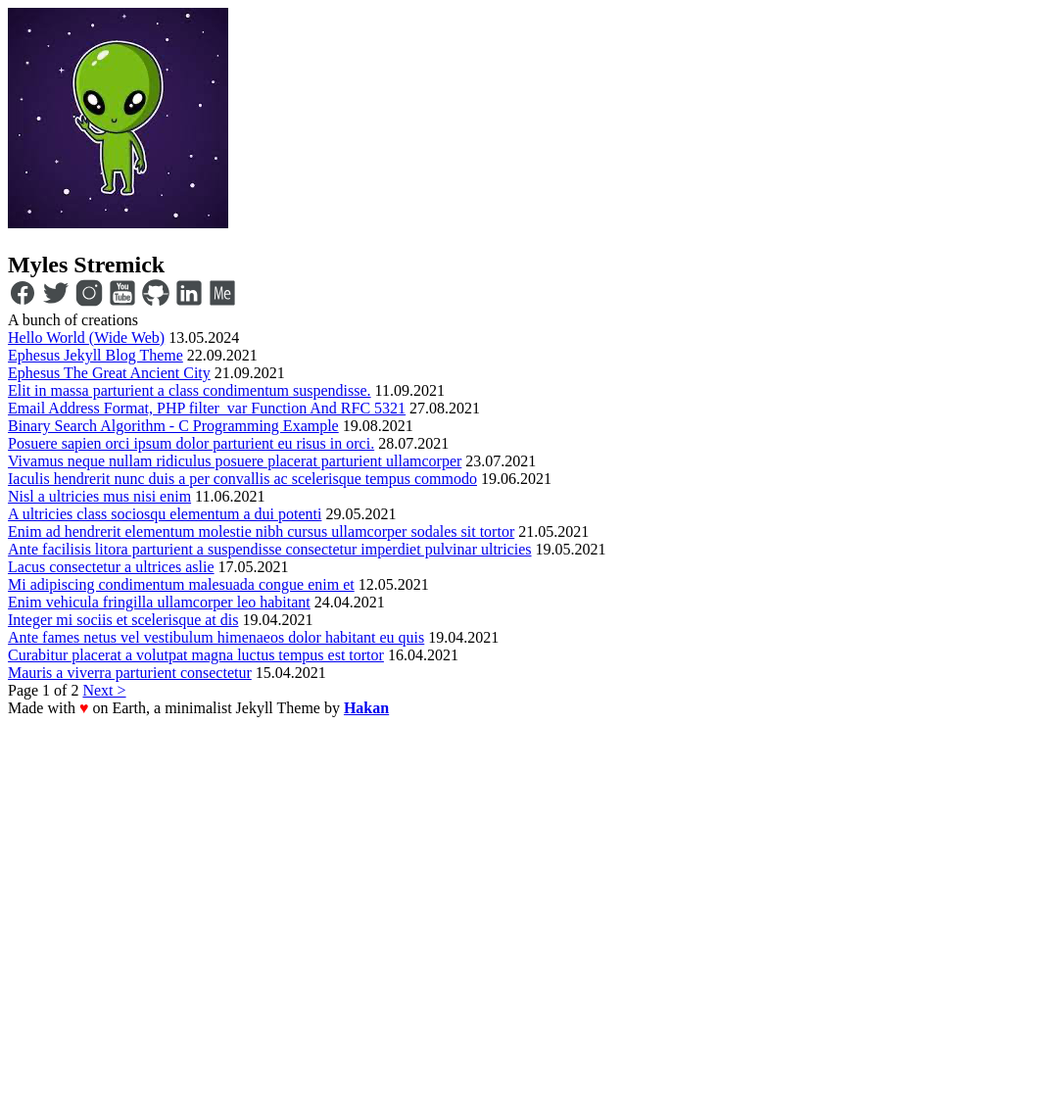
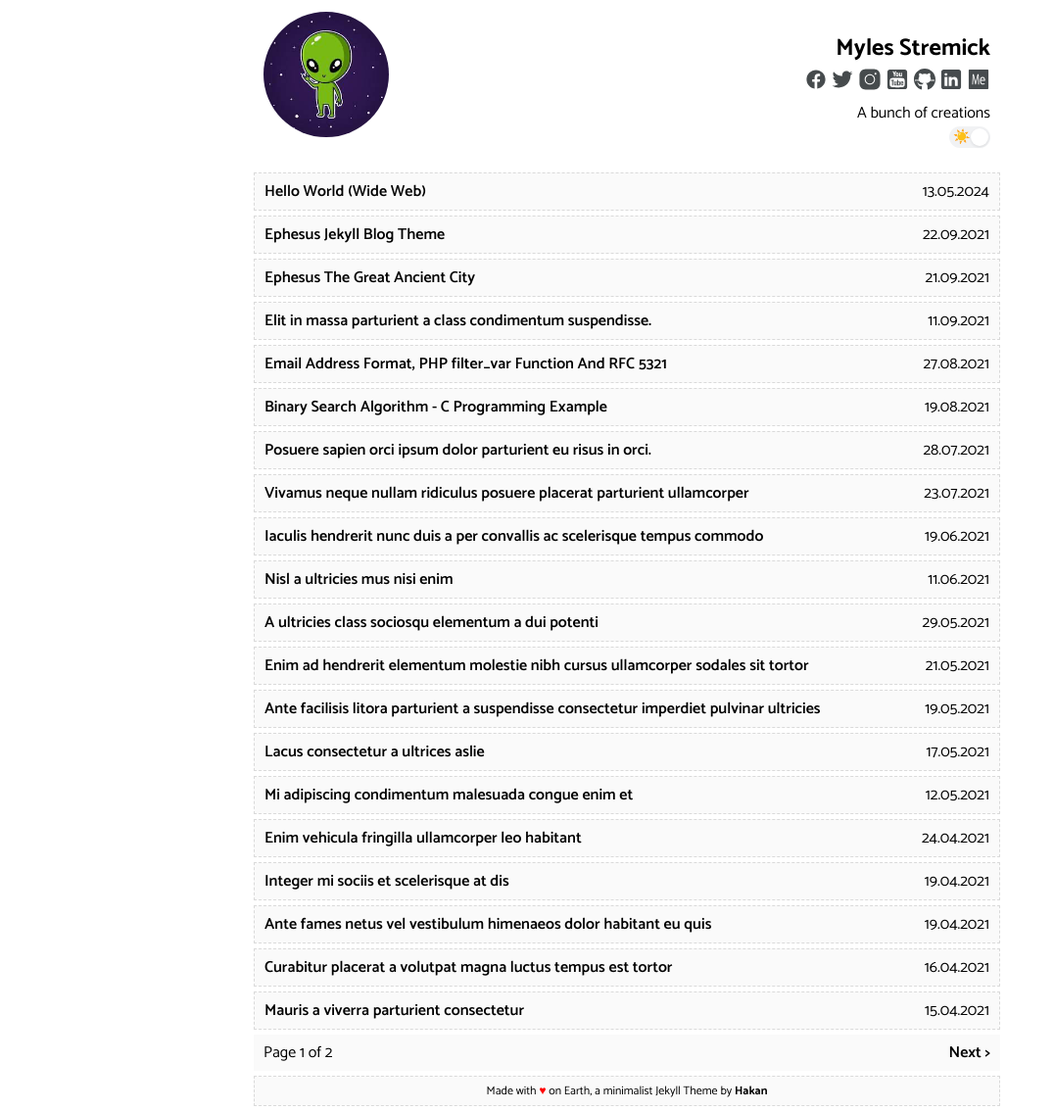
Before and after one commit to why-myles/why-myles.github.io, a Jekyll site: the page built from index.html, in a window 1280 px wide. Shown: the whole page at 98% size, without its empty margins (0-1076 px from the left). Built offline with Jekyll 4.4.1, drawn with Linux system fonts in a browser that asks for light colours; the list of posts is cut into pages by our own code; before the commit the page ends 900 px from its top, so only the background shows below that.

Commit message:
no relative path in header

```diff
--- a/_includes/header.html
+++ b/_includes/header.html
@@ -22,9 +22,9 @@
 		<meta property="twitter:title" content="{% if page.title %}{{page.title}} - {{site.title}}{% else %}{{site.title}}{% endif %}" />
 		<meta property="twitter:description" content="{% if page.description %}{{page.description}} {% else %}{{site.description}}{% endif %}" />
 		<meta property="twitter:image" content="{{ site.url }}/{% if page.image %}{{page.image}}{% else %}assets/images/favicon.png{% endif %}" />
-		<link rel="stylesheet" href="{{ site.url }}/assets/css/highlight.css">
-		<link rel="stylesheet" href="{{ site.url }}/assets/css/style.css">
-		<link rel="shortcut icon" href="{{ site.url }}/assets/images/favicon.png" />
+		<link rel="stylesheet" href="assets/css/highlight.css">
+		<link rel="stylesheet" href="assets/css/style.css">
+		<link rel="shortcut icon" href="/assets/images/favicon.png" />
 		<link rel="alternate" type="application/atom+xml" title="{{ site.title }}" href="{{ site.url }}/atom.xml">
 		<link rel="alternate" type="application/json" title="{{ site.title }}" href="{{ site.url }}/feed.json" />
 		<link rel="sitemap" type="application/xml" title="sitemap" href="{{ site.url }}/sitemap.xml" />
```
